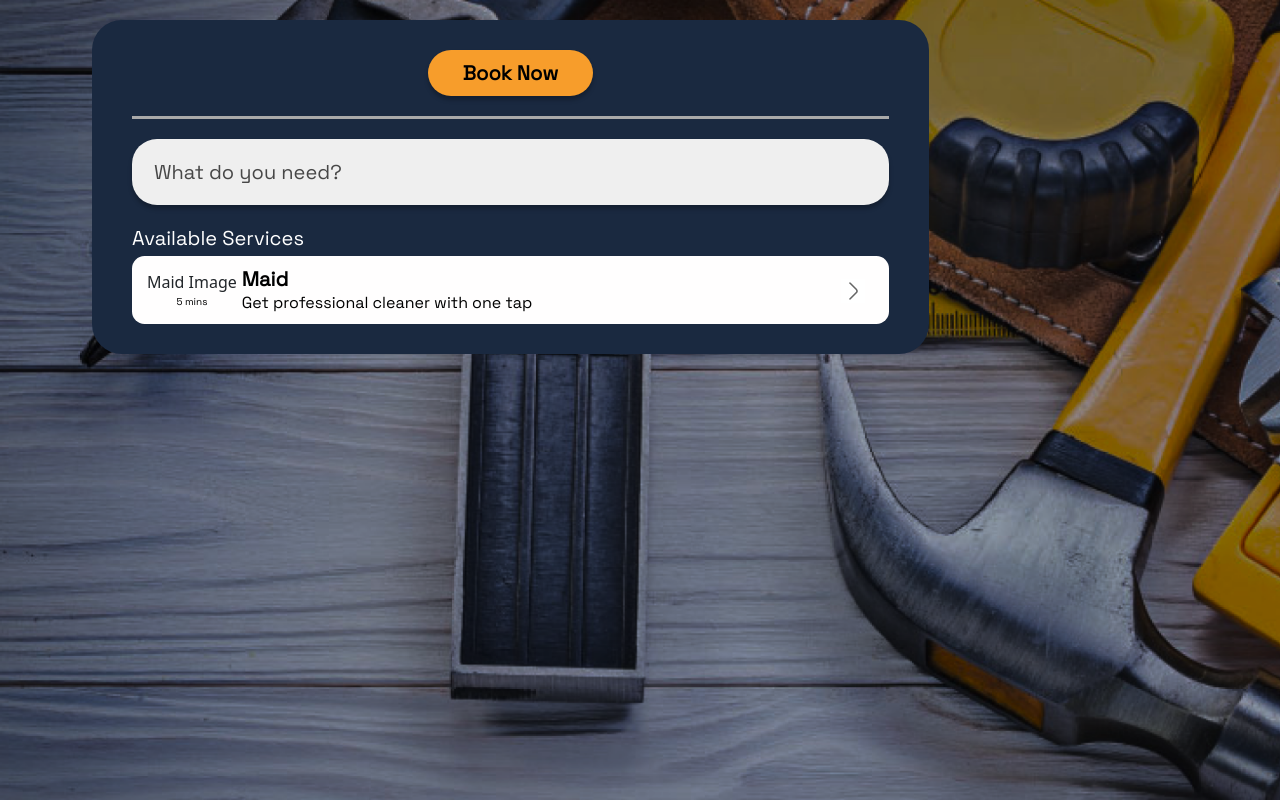
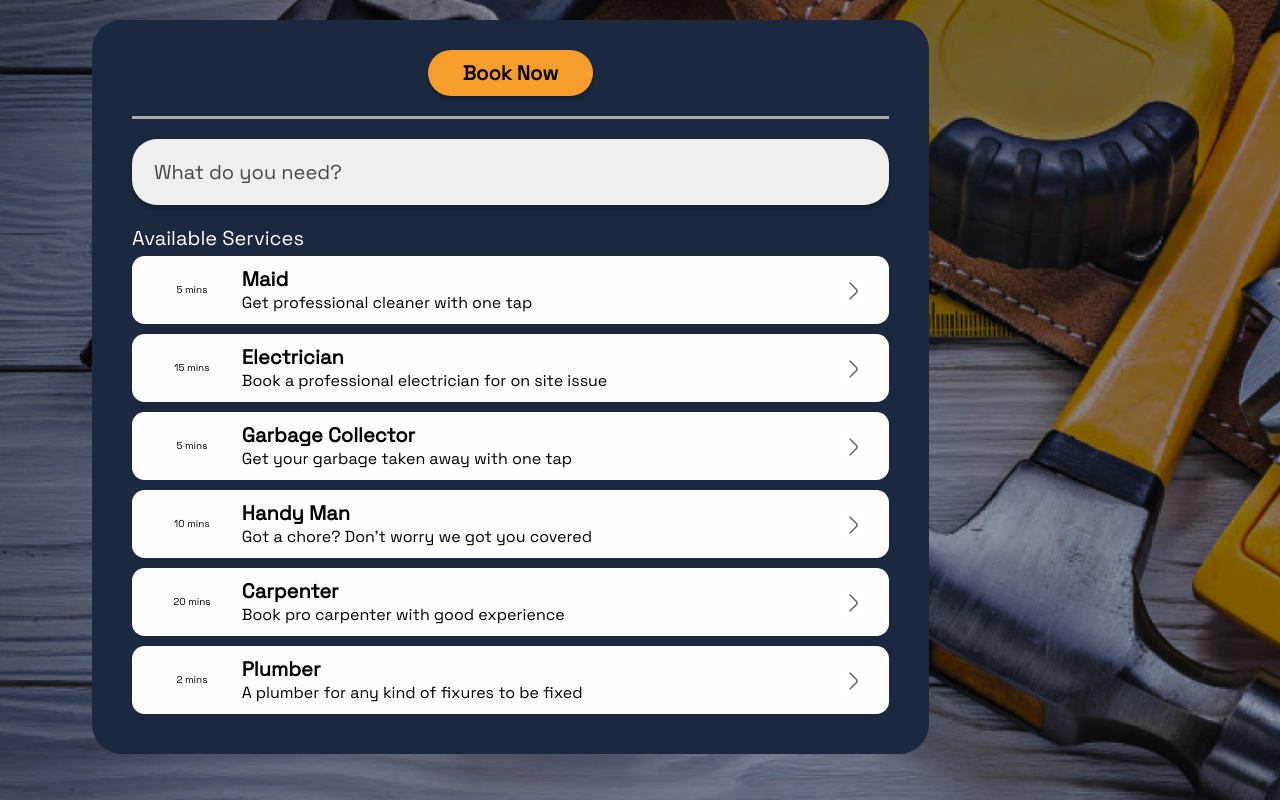
Before and after one commit to sakshgupta/Local_Seva, a React (Create React App) app in the folder client/: page / in a window 1280 px wide. Built offline with nearby package versions, Linux system fonts and the light colour scheme.

Commit message:
services mapped

```diff
--- a/client/src/Folders/AvailableServices/AvailableServices.js
+++ b/client/src/Folders/AvailableServices/AvailableServices.js
@@ -1,11 +1,53 @@
+import carpenter from "./images/carpenter.png";
+import electrician from "./images/electrician.png";
+import garbagecollector from "./images/garbagecollector.png";
+import handyman from "./images/handyman.png";
+import maid from "./images/maid.png";
+import plumber from "./images/plumber.png";
+
 const availableServices = [
   {
-    id="1",
-    serviceName:"Name",
-    serviceInfo:"Info",
-    serviceImage:"img",
-    serviceTime:"time",
-  }
+    id: "1",
+    serviceName: "Maid",
+    serviceInfo: "Get professional cleaner with one tap",
+    serviceImage: maid,
+    serviceTime: "5",
+  },
+  {
+    id: "2",
+    serviceName: "Electrician",
+    serviceInfo: "Book a professional electrician  for on site issue",
+    serviceImage: electrician,
+    serviceTime: "15",
+  },
+  {
+    id: "3",
+    serviceName: "Garbage Collector",
+    serviceInfo: "Get your garbage taken away with one tap",
+    serviceImage: garbagecollector,
+    serviceTime: "5",
+  },
+  {
+    id: "4",
+    serviceName: "Handy Man",
+    serviceInfo: "Got a chore? Don’t worry we got you covered",
+    serviceImage: handyman,
+    serviceTime: "10",
+  },
+  {
+    id: "5",
+    serviceName: "Carpenter",
+    serviceInfo: "Book pro carpenter with good experience",
+    serviceImage: carpenter,
+    serviceTime: "20",
+  },
+  {
+    id: "6",
+    serviceName: "Plumber",
+    serviceInfo: "A plumber for any kind of fixures to be fixed",
+    serviceImage: plumber,
+    serviceTime: "2",
+  },
 ];
 
 export default availableServices;
--- /dev/null
+++ b/client/src/Folders/AvailableServices/IndividualServices.jsx
@@ -0,0 +1,24 @@
+import React from "react";
+import rightArrow from "./images/arrowright.png";
+
+function IndividualServices(props) {
+  return (
+    <div className="individual_services">
+      <div className="individual_services_first">
+        <div className="individual_services_image">{props.serviceImage}</div>
+        <div className="individual_services_duration">
+          {props.serviceTime} mins
+        </div>
+      </div>
+      <div className="individual_services_second">
+        <div className="individual_services_name">{props.serviceName}</div>
+        <div className="individual_services_info">{props.serviceInfo}</div>
+      </div>
+      <div className="individual_services_third">
+        <img src={rightArrow} alt="" />
+      </div>
+    </div>
+  );
+}
+
+export default IndividualServices;
--- a/client/src/Folders/AvailableServices/ServicePage.css
+++ b/client/src/Folders/AvailableServices/ServicePage.css
@@ -83,6 +83,7 @@
   background: #fffefe;
   border-radius: 12.5px;
   padding: 10px 10px;
+  margin-bottom: 10px;
 }
 
 .individual_services_first {
--- a/client/src/Folders/AvailableServices/ServicePage.jsx
+++ b/client/src/Folders/AvailableServices/ServicePage.jsx
@@ -1,8 +1,22 @@
 import React from "react";
 import "./ServicePage.css";
-import rightArrow from "./images/arrowright.png";
+import IndividualServices from "./IndividualServices";
+import availableServices from "./AvailableServices";
 
 function ServicePage() {
+  function servicesIndividual(serviceDetails) {
+    return (
+      <IndividualServices
+        key={serviceDetails.id}
+        serviceName={serviceDetails.serviceName}
+        serviceInfo={serviceDetails.serviceInfo}
+        // serviceImage={serviceDetails.serviceImage}
+        serviceTime={serviceDetails.serviceTime}
+      />
+    );
+  }
+  console.log(availableServices);
+
   return (
     <div className="service_page_main">
       <div className="container">
@@ -16,21 +30,7 @@ function ServicePage() {
             <input type="text" placeholder="What do you need?" />
           </div>
           <p>Available Services</p>
-          <div className="individual_services">
-            <div className="individual_services_first">
-              <div className="individual_services_image">Maid Image</div>
-              <div className="individual_services_duration">5 mins</div>
-            </div>
-            <div className="individual_services_second">
-              <div className="individual_services_name">Maid</div>
-              <div className="individual_services_info">
-                Get professional cleaner with one tap
-              </div>
-            </div>
-            <div className="individual_services_third">
-              <img src={rightArrow} alt="" />
-            </div>
-          </div>
+          {availableServices.map(servicesIndividual)}
         </div>
       </div>
     </div>
```
